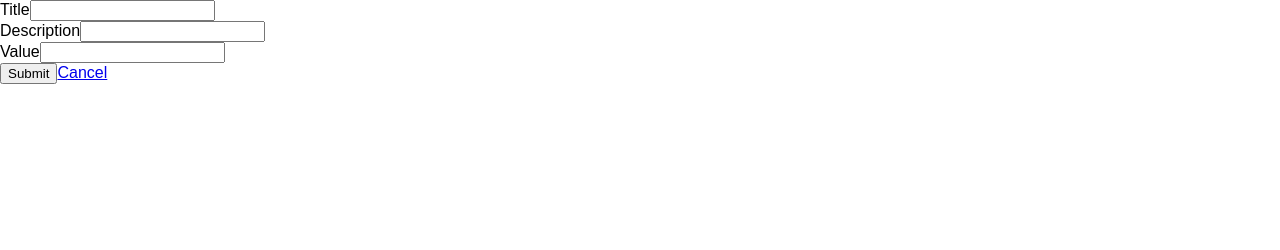
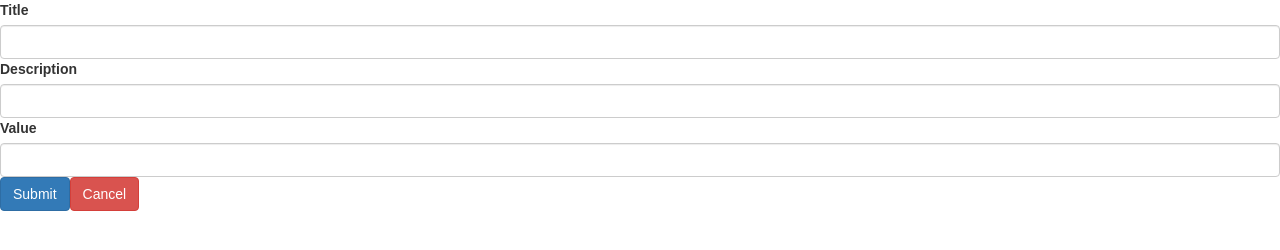
Before and after one commit to Baksztag/expenses-client, a React app: page /expenses/new in a window 1280 px wide. Built offline with nearby package versions, Linux system fonts and the light colour scheme.

Commit message:
Add Bootstrap

```diff
--- a/package.json
+++ b/package.json
@@ -4,6 +4,7 @@
   "private": true,
   "dependencies": {
     "axios": "^0.16.2",
+    "bootstrap": "^3.3.7",
     "lodash": "^4.17.4",
     "react": "^15.5.4",
     "react-dom": "^15.5.4",
--- a/public/index.html
+++ b/public/index.html
@@ -9,7 +9,6 @@
       homescreen on Android. See https://developers.google.com/web/fundamentals/engage-and-retain/web-app-manifest/
     -->
     <link rel="manifest" href="%PUBLIC_URL%/manifest.json">
-    <link rel="shortcut icon" href="%PUBLIC_URL%/favicon.ico">
     <!--
       Notice the use of %PUBLIC_URL% in the tags above.
       It will be replaced with the URL of the `public` folder during the build.
@@ -19,7 +18,8 @@
       work correctly both with client-side routing and a non-root public URL.
       Learn how to configure a non-root public URL by running `npm run build`.
     -->
-    <title>React App</title>
+    <link rel="stylesheet" href="https://maxcdn.bootstrapcdn.com/bootstrap/3.3.7/css/bootstrap.min.css" integrity="sha384-BVYiiSIFeK1dGmJRAkycuHAHRg32OmUcww7on3RYdg4Va+PmSTsz/K68vbdEjh4u" crossorigin="anonymous">
+    <title>Expenses App</title>
   </head>
   <body>
     <noscript>
--- a/src/components/expenses_new.js
+++ b/src/components/expenses_new.js
@@ -13,7 +13,7 @@ class ExpensesNew extends Component {
         return (
             <div>
                 <label>{field.label}</label>
-                <input type="text" {...field.input} />
+                <input className="form-control" type="text" {...field.input} />
                 <div className="text-help">
                     {touched ? field.meta.error : ""}
                 </div>
```
